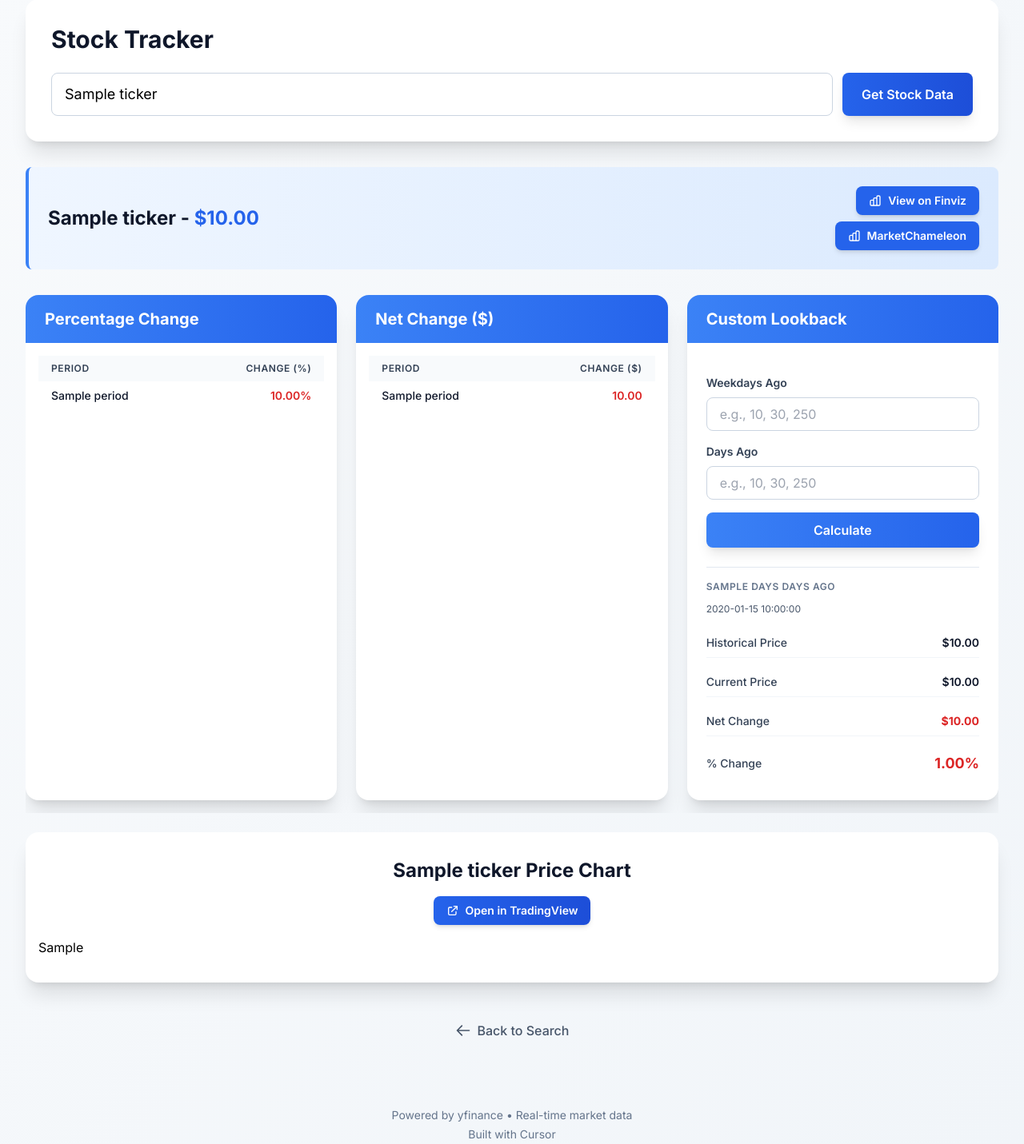
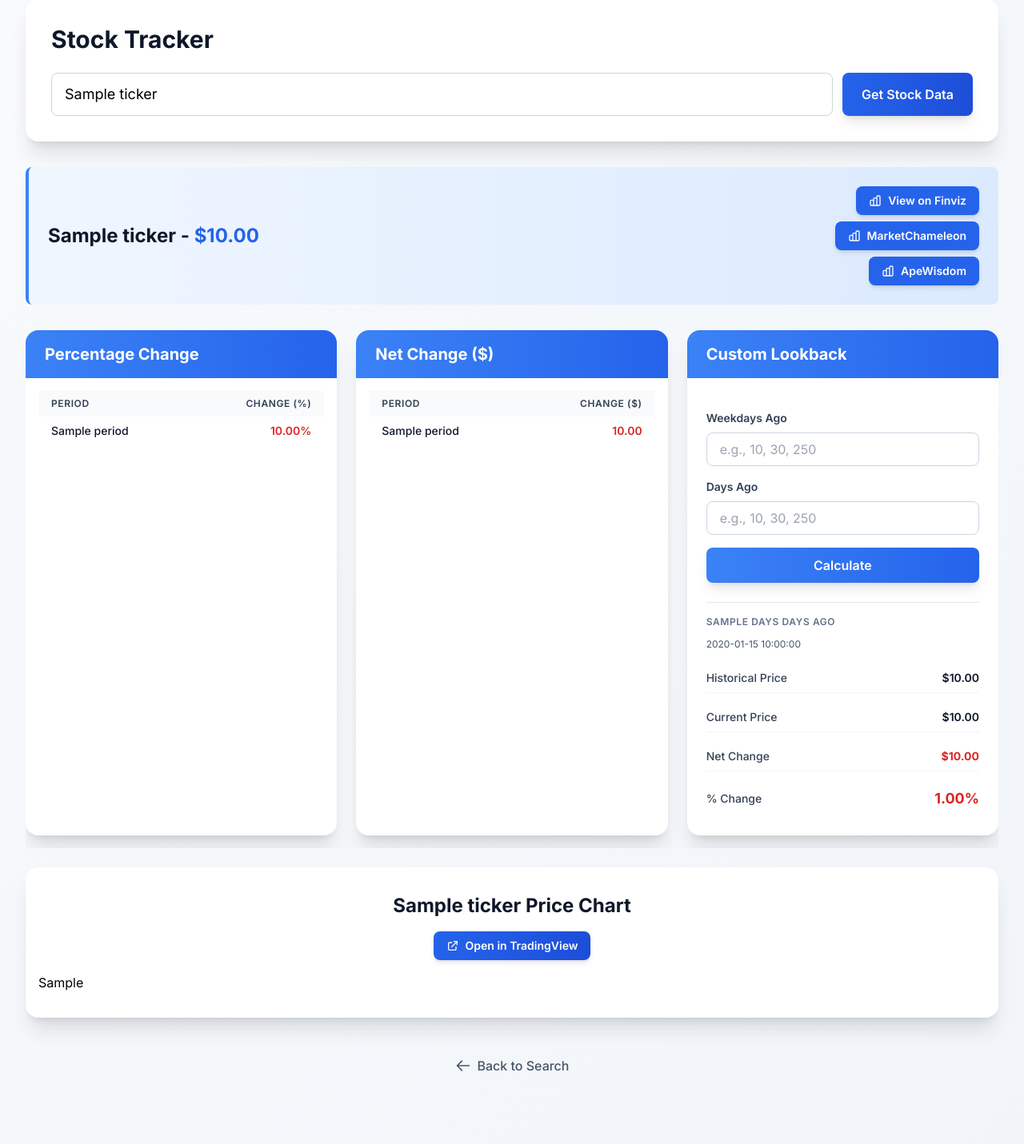
Before and after one commit to n1ecC/ticker-change, a Flask app: template templates/stock.html in a window 1280 px wide. Shown: the part 97-1528 px from the top of the page at 80% size. Run offline with Flask 3, Linux system fonts and the light colour scheme; the template is opened without the code that fills it: most values are stand-ins (such as "Sample title", 1, 10 or a date in 2020); some libraries are stand-ins or nearby versions.

Commit message:
Added apewisdom endpoint

```diff
--- a/templates/stock.html
+++ b/templates/stock.html
@@ -39,6 +39,13 @@
                     <path stroke-linecap="round" stroke-linejoin="round" stroke-width="2" d="M9 19v-6a2 2 0 00-2-2H5a2 2 0 00-2 2v6a2 2 0 002 2h2a2 2 0 002-2zm0 0V9a2 2 0 012-2h2a2 2 0 012 2v10m-6 0a2 2 0 002 2h2a2 2 0 002-2m0 0V5a2 2 0 012-2h2a2 2 0 012 2v14a2 2 0 01-2 2h-2a2 2 0 01-2-2z"></path>
                 </svg>
                 MarketChameleon
+            </a>
+            <a href="https://apewisdom.io/stocks/{{ data.ticker }}/" target="_blank" rel="noopener noreferrer"
+               class="inline-flex items-center justify-center gap-2 px-4 py-2 bg-blue-600 hover:bg-blue-700 text-white text-sm font-semibold rounded-lg transition shadow-md hover:shadow-lg whitespace-nowrap">
+                <svg class="w-4 h-4" fill="none" stroke="currentColor" viewBox="0 0 24 24">
+                    <path stroke-linecap="round" stroke-linejoin="round" stroke-width="2" d="M9 19v-6a2 2 0 00-2-2H5a2 2 0 00-2 2v6a2 2 0 002 2h2a2 2 0 002-2zm0 0V9a2 2 0 012-2h2a2 2 0 012 2v10m-6 0a2 2 0 002 2h2a2 2 0 002-2m0 0V5a2 2 0 012-2h2a2 2 0 012 2v14a2 2 0 01-2 2h-2a2 2 0 01-2-2z"></path>
+                </svg>
+                ApeWisdom
             </a>
         </div>
     </div>
```
